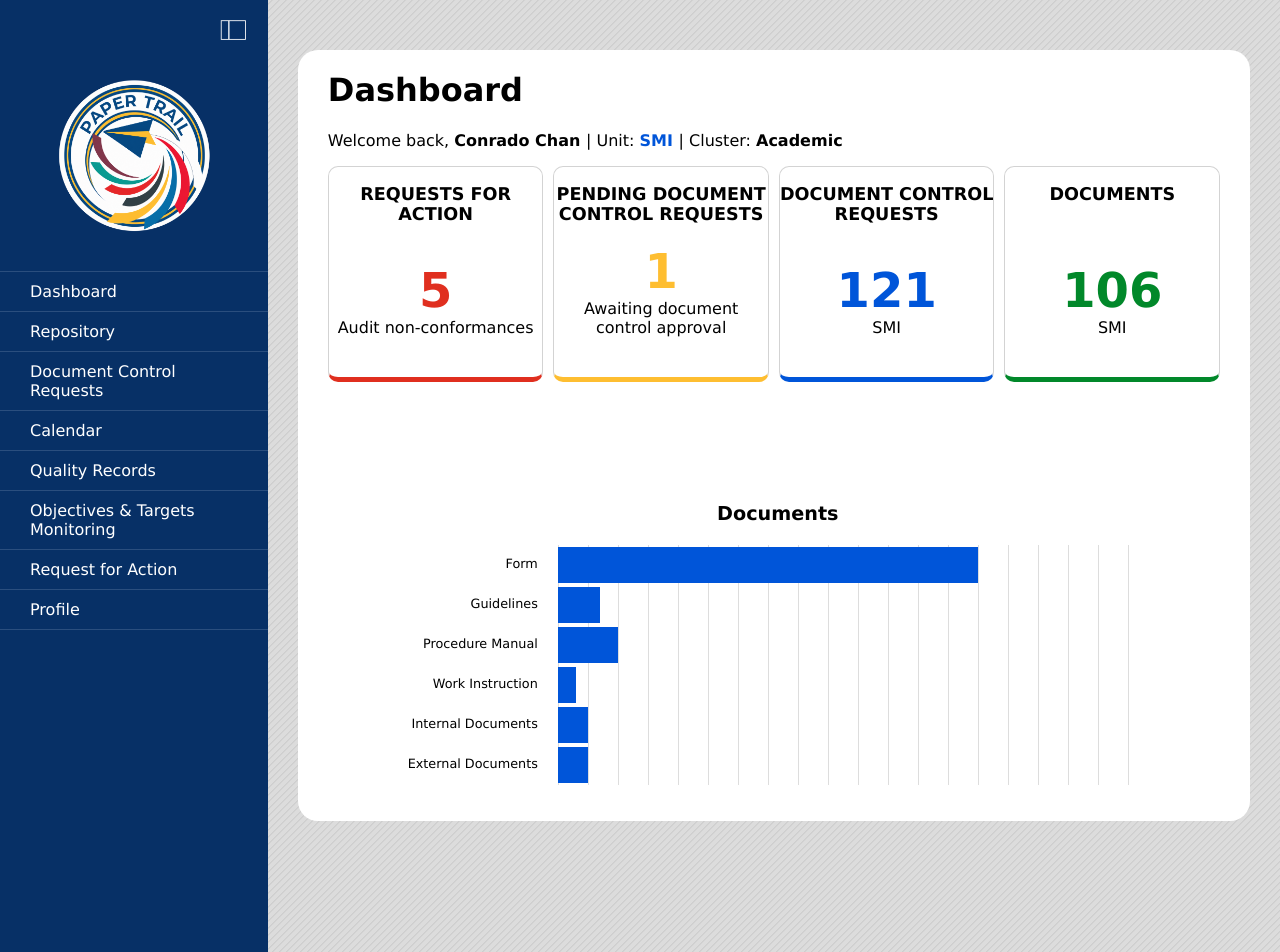
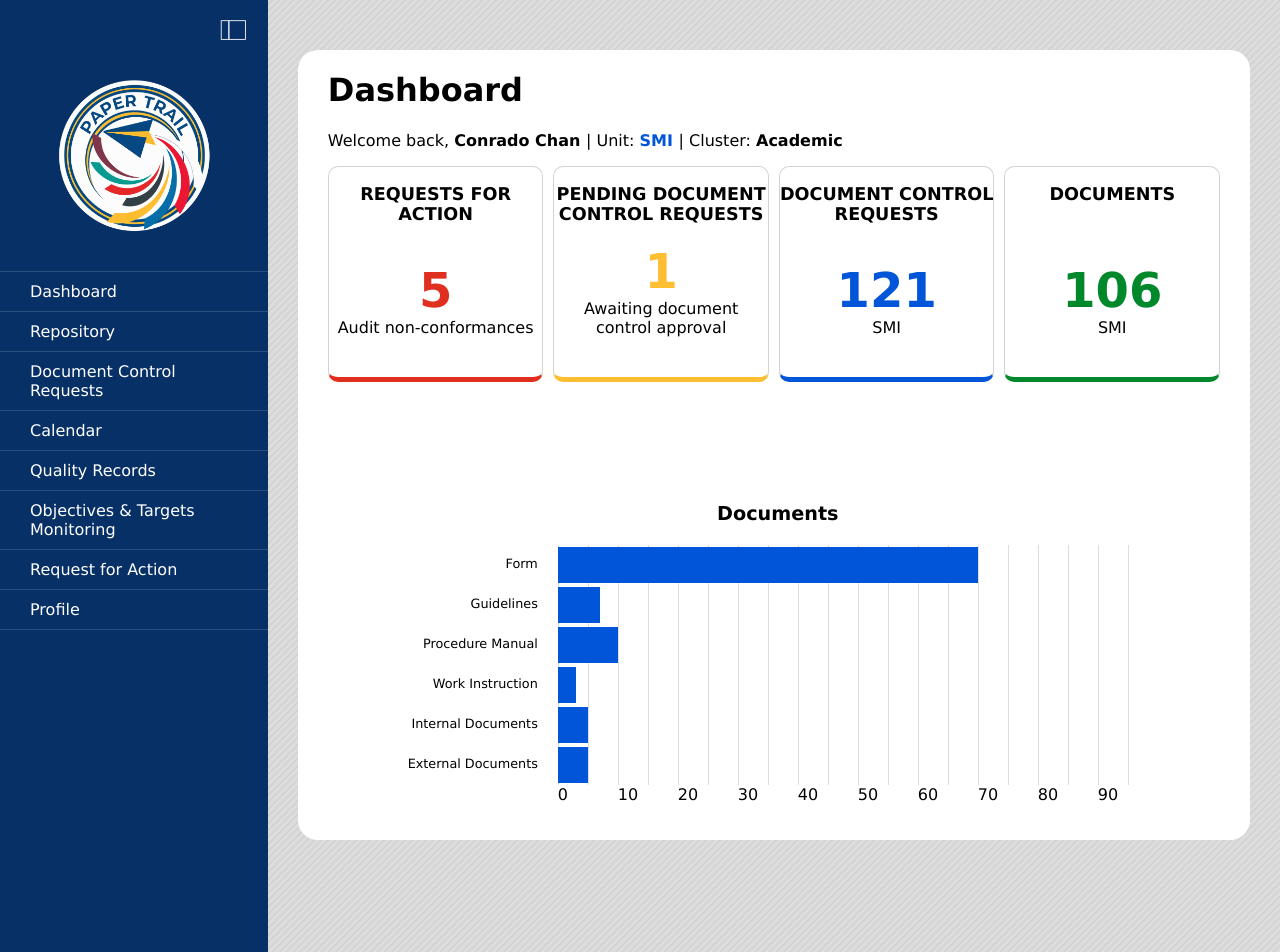
Before and after one commit to kurudevelops/samcis-paper-trail, a React (Vite) app in the folder frontend/: page / in a window 1280 px wide. Shown: the top 952 px of the page. Built offline with nearby package versions, Linux system fonts and the light colour scheme.

Commit message:
feat: add numeric labels to dashboard bar chart

```diff
--- a/frontend/src/features/Dashboard.jsx
+++ b/frontend/src/features/Dashboard.jsx
@@ -43,6 +43,10 @@ function Dashboard() {
         setExternalDocumentW('5%');
     }, []);
 
+    const labels = [];
+    for (let i = 0; i <= 90; i += 10) {
+        labels.push(i);
+    }
     return (
         <div className="content dashboard">
             <h1>Dashboard</h1>
@@ -99,6 +103,11 @@ function Dashboard() {
                     <span className="text"> External Documents  </span>
                     <div className='bar' style={{width: externalDocumentW}}></div>
                 </dd>
+                <dd className="bar-chart-labels">
+                    {labels.map((label) => {
+                        return (<div>{label}</div>)
+                    })}
+                </dd>
             </dl>
             <style>
 
--- a/frontend/src/styles/index.css
+++ b/frontend/src/styles/index.css
@@ -294,7 +294,6 @@ dt {
 .bar {
   display: block;
   background-color: var(--secondary-cicm-blue);
-  width: 50px;
   margin-bottom: 10px;
   height: 90%;
   position: relative;
@@ -307,3 +306,11 @@ dt {
   position: relative;
   width: 600px
 }
+.bar-chart-labels {
+  display: flex;
+  margin-left: 210px;
+  width: 100%;
+}
+.bar-chart-labels > div {
+  flex: 1;
+}
```
